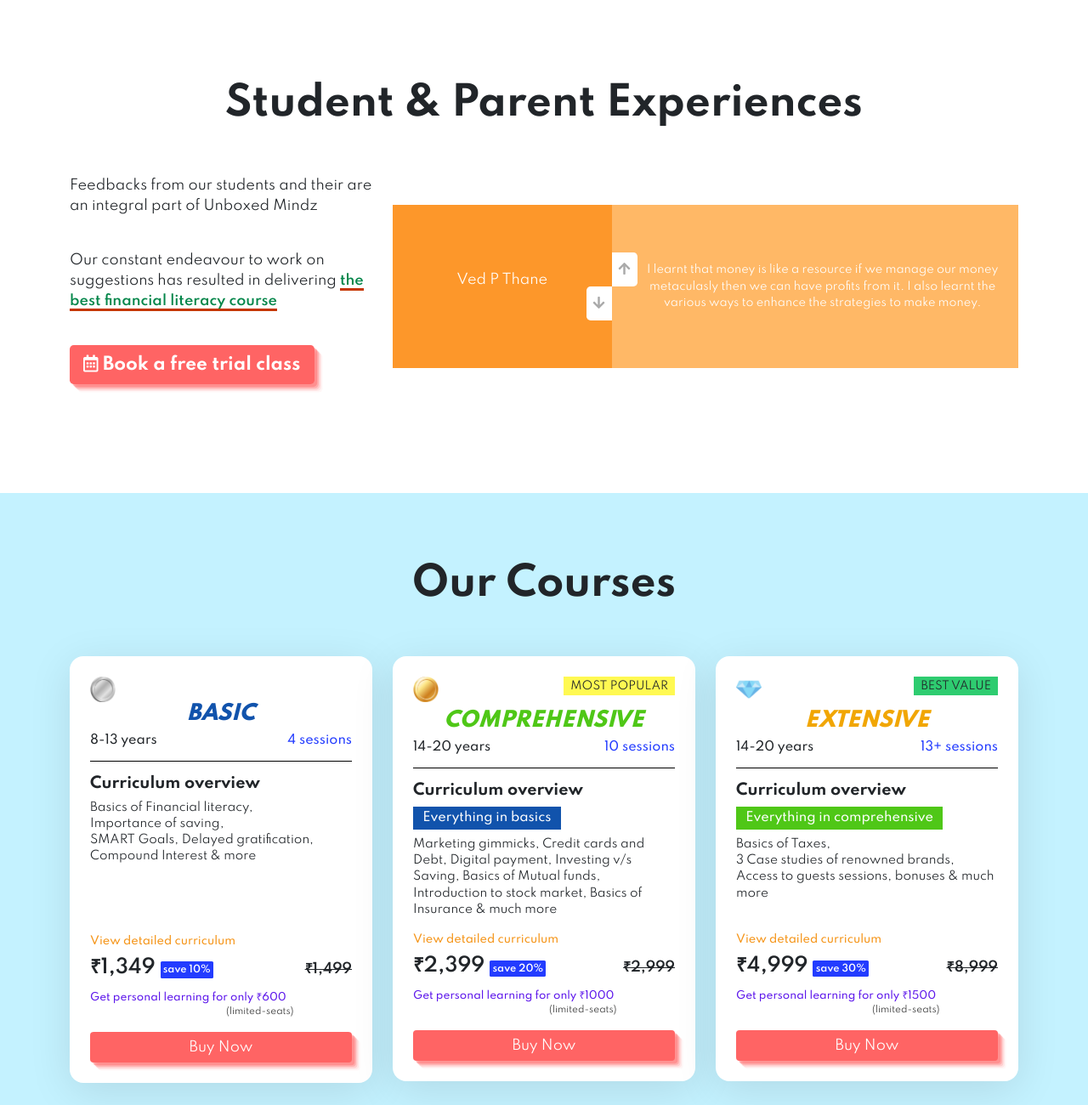
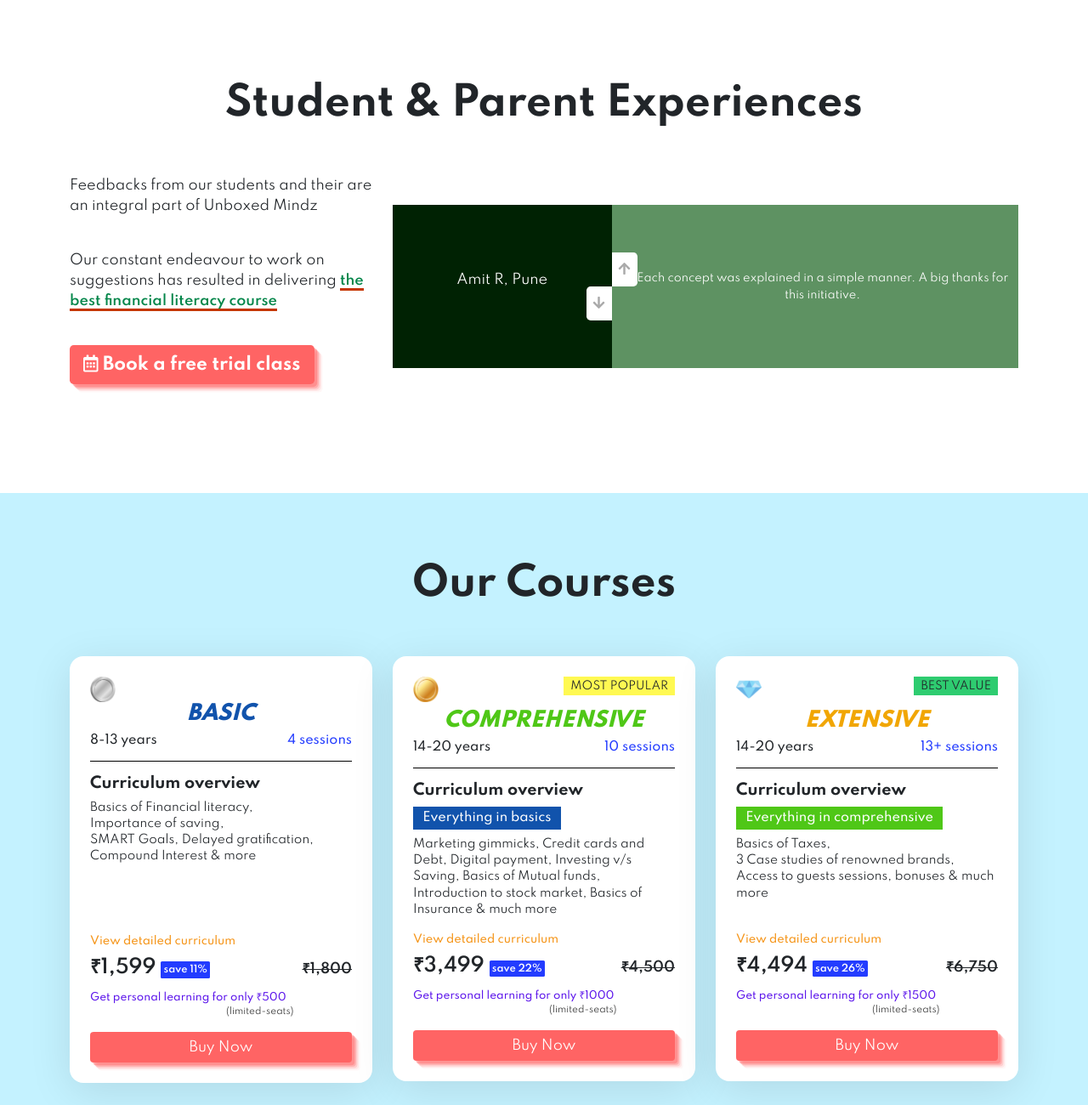
Before and after one commit to DigvijayDheer/unboxed-mindz, a plain HTML site: page index.html in a window 1280 px wide. Shown: the part 2740-4040 px from the top of the page at 85% size. Drawn offline with nearby package versions, Linux system fonts and the light colour scheme.

Commit message:
add pay button links and carousel

```diff
--- a/assets/css/style.css
+++ b/assets/css/style.css
@@ -269,6 +269,10 @@
     background-color: #fd972a;
 }
 
+.section-five .slider-container .left-slide .tree {
+    background-color: #002203;
+}
+
 .section-five .slider-container .right-slide .flowers {
     background-color: #faadba;
 }
@@ -283,6 +287,10 @@
 
 .section-five .slider-container .right-slide .eagle {
     background-color: #ffb866;
+}
+
+.section-five .slider-container .right-slide .tree {
+    background-color: #005307a1;
 }
 
 .section-five .slider-container .left-slide {
--- a/index.html
+++ b/index.html
@@ -620,49 +620,55 @@
                                         </div>
                                         <div class="snow">
                                             <p class="text-center">
-                                                Ved P Thane
+                                                Siddhant D, Kolkata
                                             </p>
                                         </div>
                                         <div class="castle">
                                             <p class="text-center">
-                                                Ved P Thane
+                                                Rachana G, Mumbai
                                             </p>
                                         </div>
                                         <div class="eagle">
                                             <p class="text-center">
-                                                Ved P Thane
+                                                Arya P, Kuwait
                                             </p>
                                         </div>
+                                        <div class="tree">
+                                            <p class="text-center">
+                                                Amit R, Pune
+                                            </p>
+                                        </div>
                                     </div>
                                     <div class="right-slide">
+                                        <div class="slider-body tree">
+                                            <p class="text-center">
+                                                Each concept was explained in a
+                                                simple manner. A big thanks for
+                                                this initiative.
+                                            </p>
+                                        </div>
                                         <div class="slider-body eagle">
                                             <p class="text-center">
-                                                I learnt that money is like a
-                                                resource if we manage our money
-                                                metaculasly then we can have
-                                                profits from it. I also learnt
-                                                the various ways to enhance the
-                                                strategies to make money.
+                                                I learned about investing in the
+                                                stock market.
                                             </p>
                                         </div>
                                         <div class="slider-body castle">
                                             <p class="text-center">
-                                                I learnt that money is like a
-                                                resource if we manage our money
-                                                metaculasly then we can have
-                                                profits from it. I also learnt
-                                                the various ways to enhance the
-                                                strategies to make money.
+                                                Really enjoyed this online
+                                                financial course. I think it was
+                                                very well planned and laid out
+                                                and easy for me to follow.The
+                                                explanation done through
+                                                practical examples was really
+                                                helpful.To be honest,there is
+                                                nothing I disliked about the
+                                                course.
                                             </p>
                                         </div>
                                         <div class="slider-body snow">
                                             <p class="text-center">
-                                                I learnt that money is like a
-                                                resource if we manage our money
-                                                metaculasly then we can have
-                                                profits from it. I also learnt
-                                                the various ways to enhance the
-                                                strategies to make money.
+                                                I learned to set SMART goals.
                                             </p>
                                         </div>
                                         <div class="slider-body flowers">
@@ -787,12 +793,12 @@
                                                                 price
                                                             "
                                                         >
-                                                            ₹1,349
+                                                            ₹1,599
                                                             <span
                                                                 class="
                                                                     price-blue-tag
                                                                 "
-                                                                >save 10%</span
+                                                                >save 11%</span
                                                             >
                                                         </p>
                                                     </div>
@@ -803,13 +809,13 @@
                                                                 price
                                                             "
                                                         >
-                                                            <s>₹1,499</s>
+                                                            <s>₹1,800</s>
                                                         </p>
                                                     </div>
                                                 </div>
                                                 <p class="offer">
                                                     Get personal learning for
-                                                    only ₹600
+                                                    only ₹500
                                                 </p>
                                                 <p class="me-auto offer-sub">
                                                     (limited-seats)
@@ -821,7 +827,10 @@
                                                 class="btn sheen btn-color"
                                                 type="button"
                                             >
-                                                Buy Now
+                                                <a
+                                                    href="https://www.instamojo.com/@unboxedmindz/lde96f5167bfc4bc18690f1e3df06b629/"
+                                                    >Buy Now</a
+                                                >
                                             </button>
                                         </div>
                                     </div>
@@ -914,12 +923,12 @@
                                                                 price
                                                             "
                                                         >
-                                                            ₹2,399
+                                                            ₹3,499
                                                             <span
                                                                 class="
                                                                     price-blue-tag
                                                                 "
-                                                                >save 20%</span
+                                                                >save 22%</span
                                                             >
                                                         </p>
                                                     </div>
@@ -930,7 +939,7 @@
                                                                 price
                                                             "
                                                         >
-                                                            <s>₹2,999</s>
+                                                            <s>₹4,500</s>
                                                         </p>
                                                     </div>
                                                 </div>
@@ -948,7 +957,10 @@
                                                 class="btn sheen btn-color"
                                                 type="button"
                                             >
-                                                Buy Now
+                                                <a
+                                                    href="https://www.instamojo.com/@unboxedmindz/la9f4bdea22c541aca4ce1d239cb25c65/"
+                                                    >Buy Now</a
+                                                >
                                             </button>
                                         </div>
                                     </div>
@@ -1040,12 +1052,12 @@
                                                                 price
                                                             "
                                                         >
-                                                            ₹4,999
+                                                            ₹4,494
                                                             <span
                                                                 class="
                                                                     price-blue-tag
                                                                 "
-                                                                >save 30%</span
+                                                                >save 26%</span
                                                             >
                                                         </p>
                                                     </div>
@@ -1056,7 +1068,7 @@
                                                                 price
                                                             "
                                                         >
-                                                            <s>₹8,999</s>
+                                                            <s>₹6,750</s>
                                                         </p>
                                                     </div>
                                                 </div>
@@ -1074,7 +1086,11 @@
                                                 class="btn sheen btn-color"
                                                 type="button"
                                             >
-                                                Buy Now
+                                                <a
+                                                    href="https://www.instamojo.com/@unboxedmindz/lefea9b053f5f47669b33b0edfa2f6b64/"
+                                                >
+                                                    Buy Now</a
+                                                >
                                             </button>
                                         </div>
                                     </div>
@@ -1307,10 +1323,8 @@
                                     data-bs-parent="#accordionExample"
                                 >
                                     <div class="accordion-body">
-                                        While the course is ideally for ages
-                                        8-20, any child above the age of 6 or
-                                        adult over the age of 20 who has a zeal
-                                        to learn can enroll!
+                                        All our sessions are conducted online
+                                        via platforms like Google Meet / Zoom
                                     </div>
                                 </div>
                             </div>
@@ -1324,7 +1338,7 @@
                                         aria-expanded="false"
                                         aria-controls="collapseThree"
                                     >
-                                        How is the course conducted?
+                                        Do you provide any recorded sessions?
                                     </button>
                                 </h3>
                                 <div
@@ -1334,10 +1348,9 @@
                                     data-bs-parent="#accordionExample"
                                 >
                                     <div class="accordion-body">
-                                        While the course is ideally for ages
-                                        8-20, any child above the age of 6 or
-                                        adult over the age of 20 who has a zeal
-                                        to learn can enroll!
+                                        As of now, we do not record any of our
+                                        sessions nor do we provide any
+                                        pre-recorded material
                                     </div>
                                 </div>
                             </div>
@@ -1362,10 +1375,13 @@
                                     data-bs-parent="#accordionExample"
                                 >
                                     <div class="accordion-body">
-                                        While the course is ideally for ages
-                                        8-20, any child above the age of 6 or
-                                        adult over the age of 20 who has a zeal
-                                        to learn can enroll!
+                                        Yes! No doubt about it. The Personalised
+                                        1-on-1 Learning option is ideal for
+                                        those with time constraints. Apart from
+                                        the scheduling flexibility, all the
+                                        things remain the same in Group and
+                                        Personalised Learning, including the fun
+                                        and attention!
                                     </div>
                                 </div>
                             </div>
```
